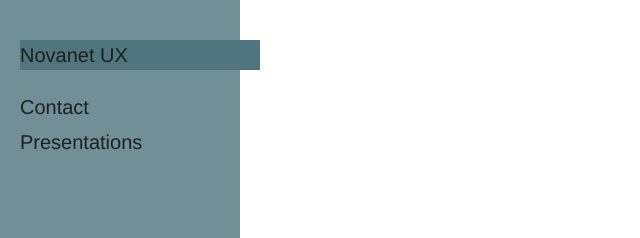
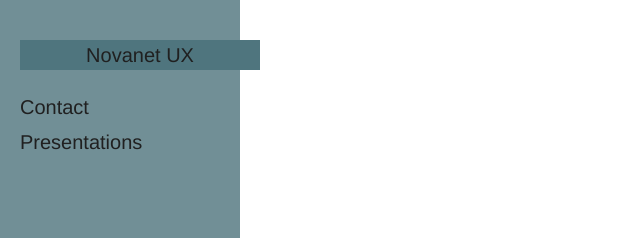
Before and after one commit to Novanet-UX/novanet-ux.github.io, a Jekyll site: the page built from index.html, in a window 1280 px wide. Shown: the top 238 px of the page, without its empty margins (0-640 px from the left). Built offline with Jekyll 4.4.1, drawn with Linux system fonts in a browser that asks for light colours.

Commit message:
Update hyde.css

```diff
--- a/public/css/hyde.css
+++ b/public/css/hyde.css
@@ -76,7 +76,7 @@ html {
   }
 }
 
-.sidebar-title a{
+.sidebar-title {
 	text-align: center;
 	color: #ffffff;
 }
```
